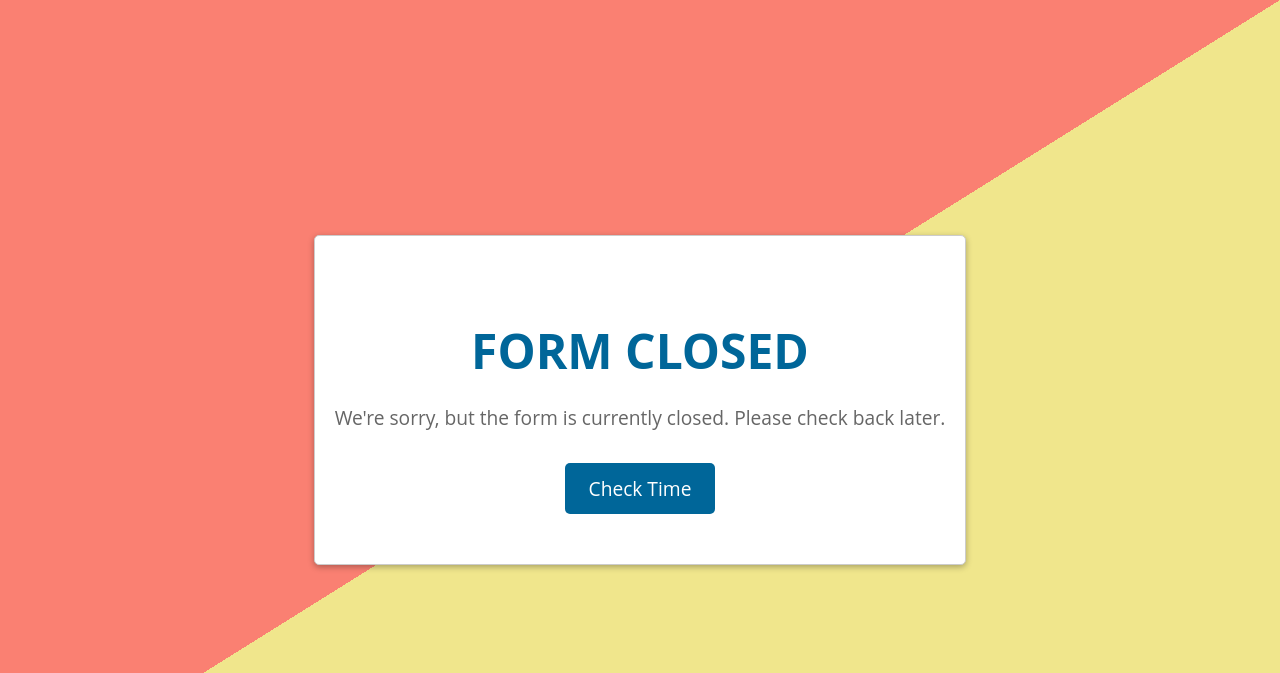
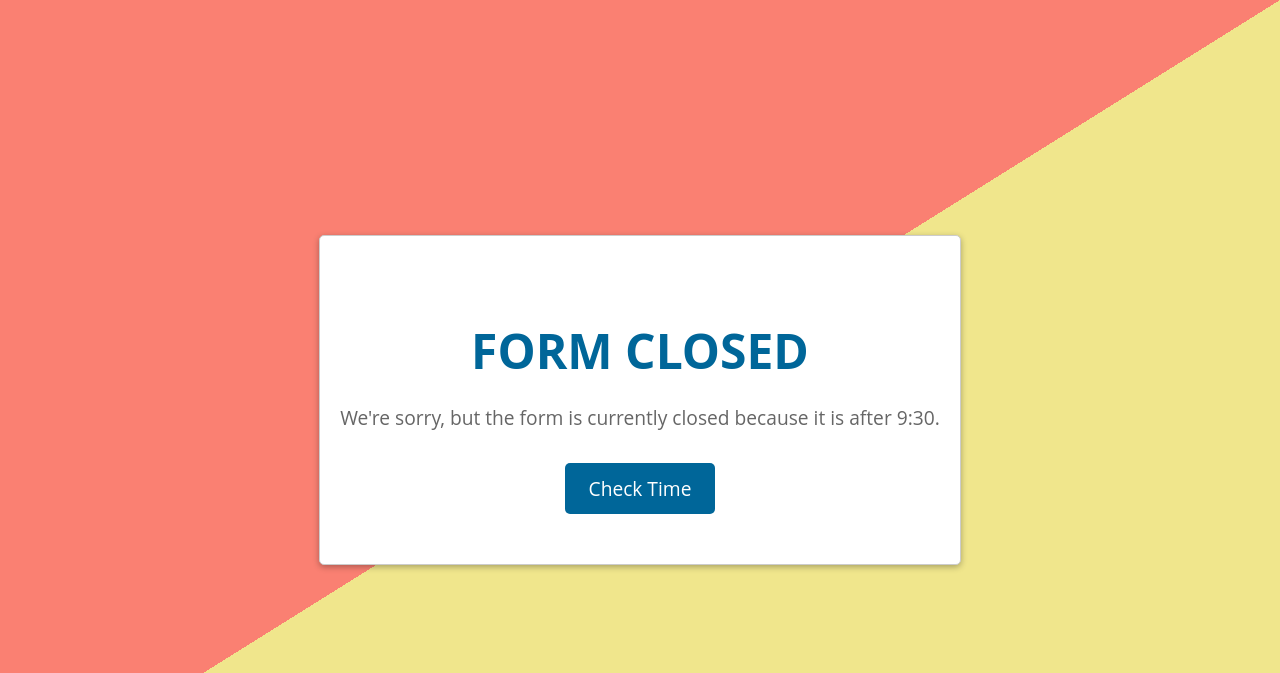
Before and after one commit to nolan-3/Sign-In, a Flask app: page / in a window 1280 px wide. Shown: the top 673 px of the page. Run offline with Flask 2, Linux system fonts and the light colour scheme; some libraries are stand-ins or nearby versions.

Commit message:
TODO: change checkin time on wednesday, add function emailing missing students to alert them that they were late

```diff
--- a/templates/closed.html
+++ b/templates/closed.html
@@ -7,7 +7,7 @@
 <body>
   <div class="container">
     <h1>Form Closed</h1>
-    <p>We're sorry, but the form is currently closed. Please check back later.</p>
+    <p>We're sorry, but the form is currently closed because it is after 9:30.</p>
     <a href="#" class="btn" onclick="location.reload()">Check Time</a>
   </div>
 </body>
```
